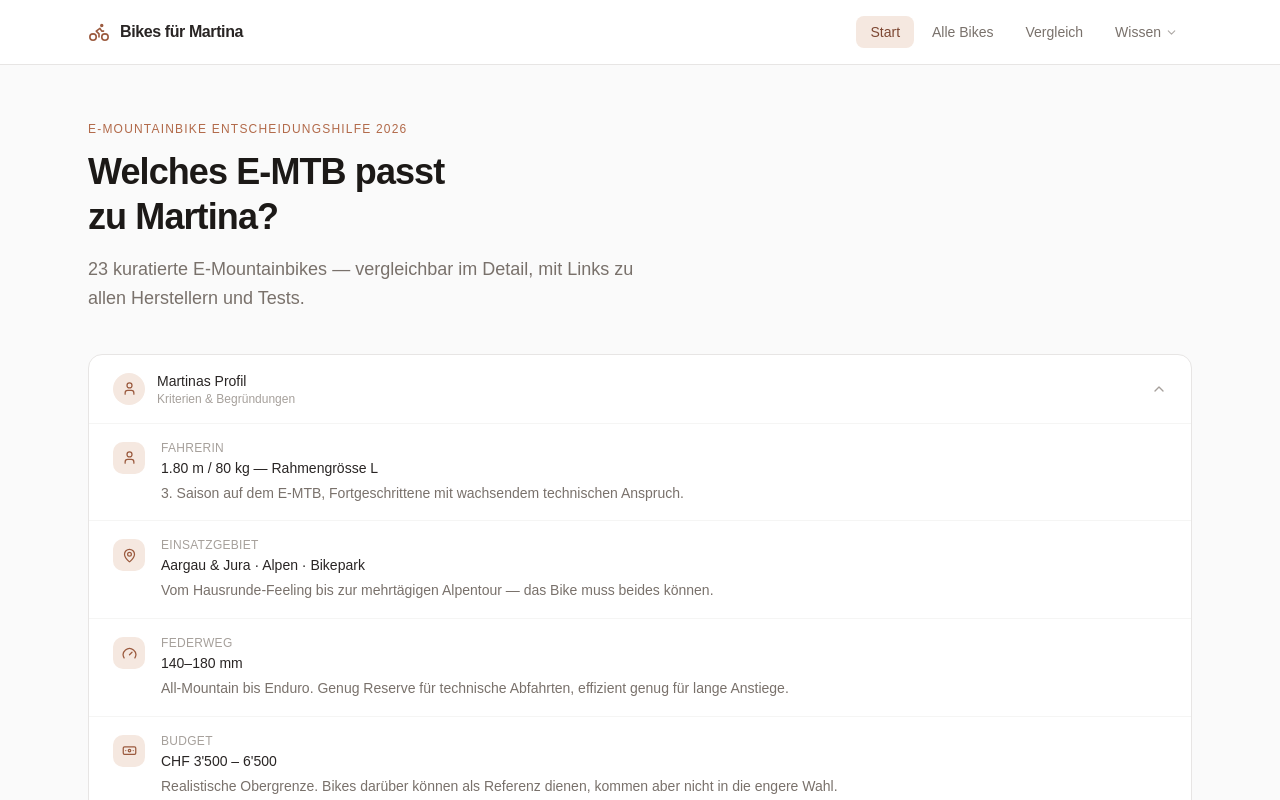
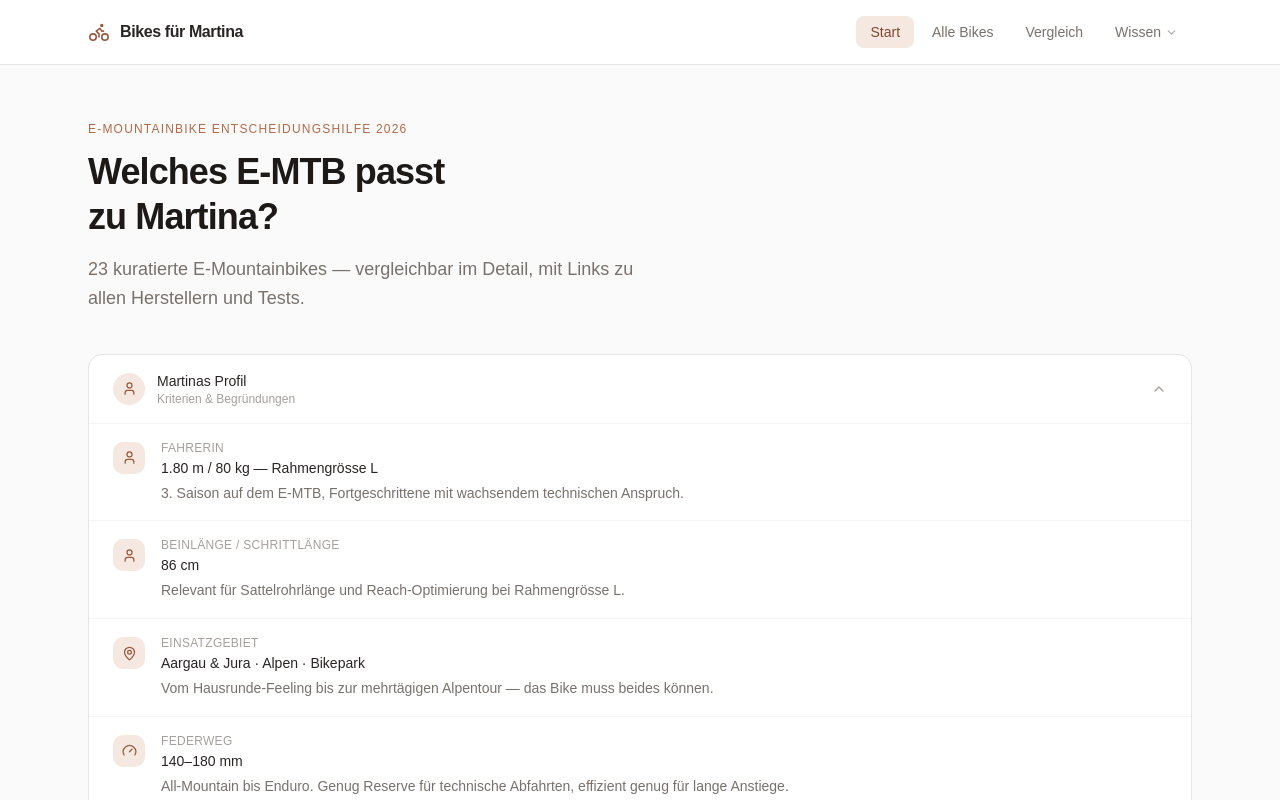
Before and after one commit to Taljy/bikes-martina, a React (Vite) app: page / in a window 1280 px wide. Shown: the top 800 px of the page. Built offline with nearby package versions, Linux system fonts and the light colour scheme.

Commit message:
feat: add inseam length to martina profile

```diff
--- a/src/pages/Home.tsx
+++ b/src/pages/Home.tsx
@@ -8,6 +8,12 @@ const profil = [
     label: 'Fahrerin',
     wert: '1.80 m / 80 kg — Rahmengrösse L',
     detail: '3. Saison auf dem E-MTB, Fortgeschrittene mit wachsendem technischen Anspruch.',
+  },
+  {
+    icon: User,
+    label: 'Beinlänge / Schrittlänge',
+    wert: '86 cm',
+    detail: 'Relevant für Sattelrohrlänge und Reach-Optimierung bei Rahmengrösse L.',
   },
   {
     icon: MapPin,
```
